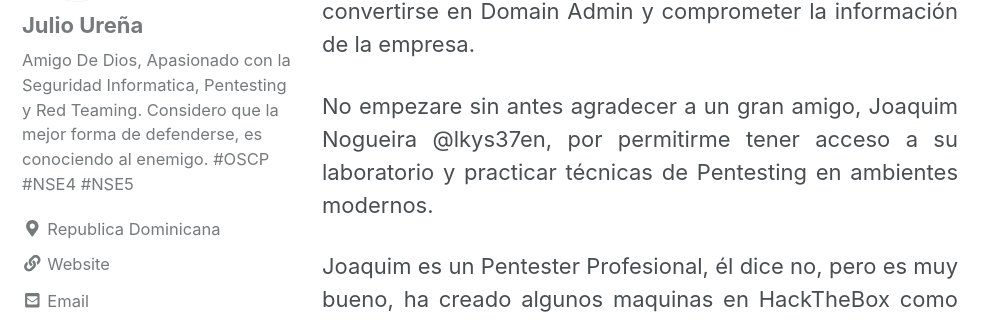
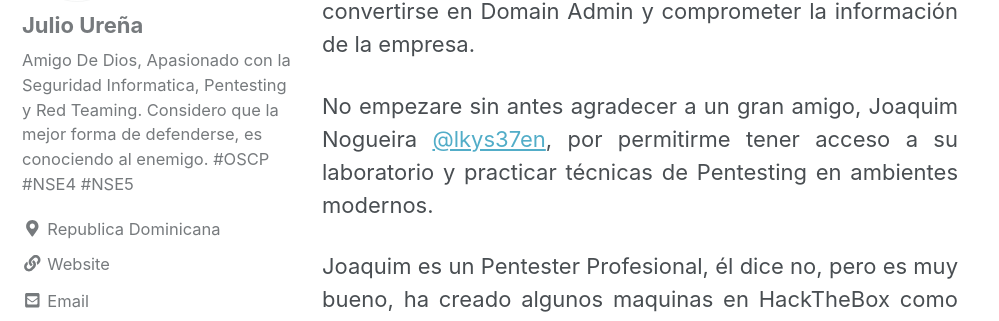
Before and after one commit to juliourena/juliourena.github.io, a Jekyll site: the page built from _posts/2018-3-26-Pentesting-AD-Lkys37enLab.md, in a window 1280 px wide and 900 px high, scrolled down 955 px. Shown: the part 167-488 px from the top of the window, without its empty margins (0-999 px from the left). Built offline with Jekyll 4.4.1, drawn with Linux system fonts in a browser that asks for light colours; nearby versions of some CDN libraries; part of the change alters nothing that is shown.

```diff
--- a/_posts/2018-3-26-Pentesting-AD-Lkys37enLab.md
+++ b/_posts/2018-3-26-Pentesting-AD-Lkys37enLab.md
@@ -8,7 +8,7 @@ Esta discusión no tiene como objetivo ensenar a "Hackear", me he dado cuenta en
 
 Es importante para las empresas de hoy en día poder contar con Consultores de Seguridad capacitados en pruebas de penetración o como conocemos en ingles Pentesting. La razón es que muchas veces como Administradores (lo digo por experiencia) pensamos estar seguros, dentro del marco de nuestro conocimiento, tenemos firewalls, antivirus, políticas de seguridad, etc., pensamos que sería imposible para un usuario normal ganar privilegios de Domain Admin, no obstante hay cosas que se nos pueden escapar y pueden repercutir en que un hacker que haya comprometido a alguno de nuestros usuarios, pueda escalar hasta convertirse en Domain Admin y comprometer la información de la empresa.
 
-No empezare sin antes agradecer a un gran amigo, Joaquim Nogueira @lkys37en, por permitirme tener acceso a su laboratorio y practicar técnicas de Pentesting en ambientes modernos.
+No empezare sin antes agradecer a un gran amigo, Joaquim Nogueira [@lkys37en](https://twitter.com/lkys37en), por permitirme tener acceso a su laboratorio y practicar técnicas de Pentesting en ambientes modernos.
 
 Joaquim es un Pentester Profesional, él dice no, pero es muy bueno, ha creado algunos maquinas en HackTheBox como Sense, Chatterbox y Mantis, tres máquinas muy buenas de las cuales aprendí mucho. Es una gran persona y un buen amigo, les sugiero seguirlo en Twitter como @lkys37en, muchas gracias amigo por hacer esto posible, Dios te bendiga!
 
```
